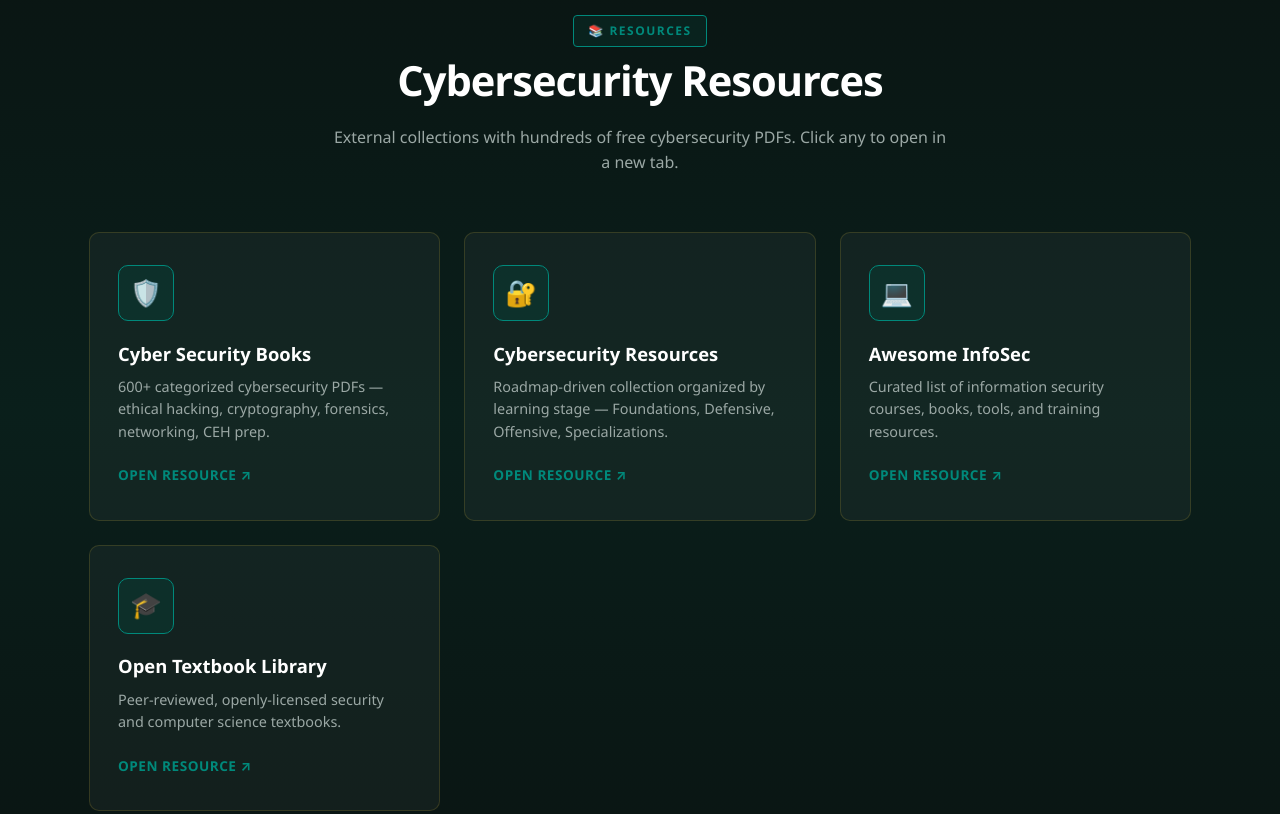
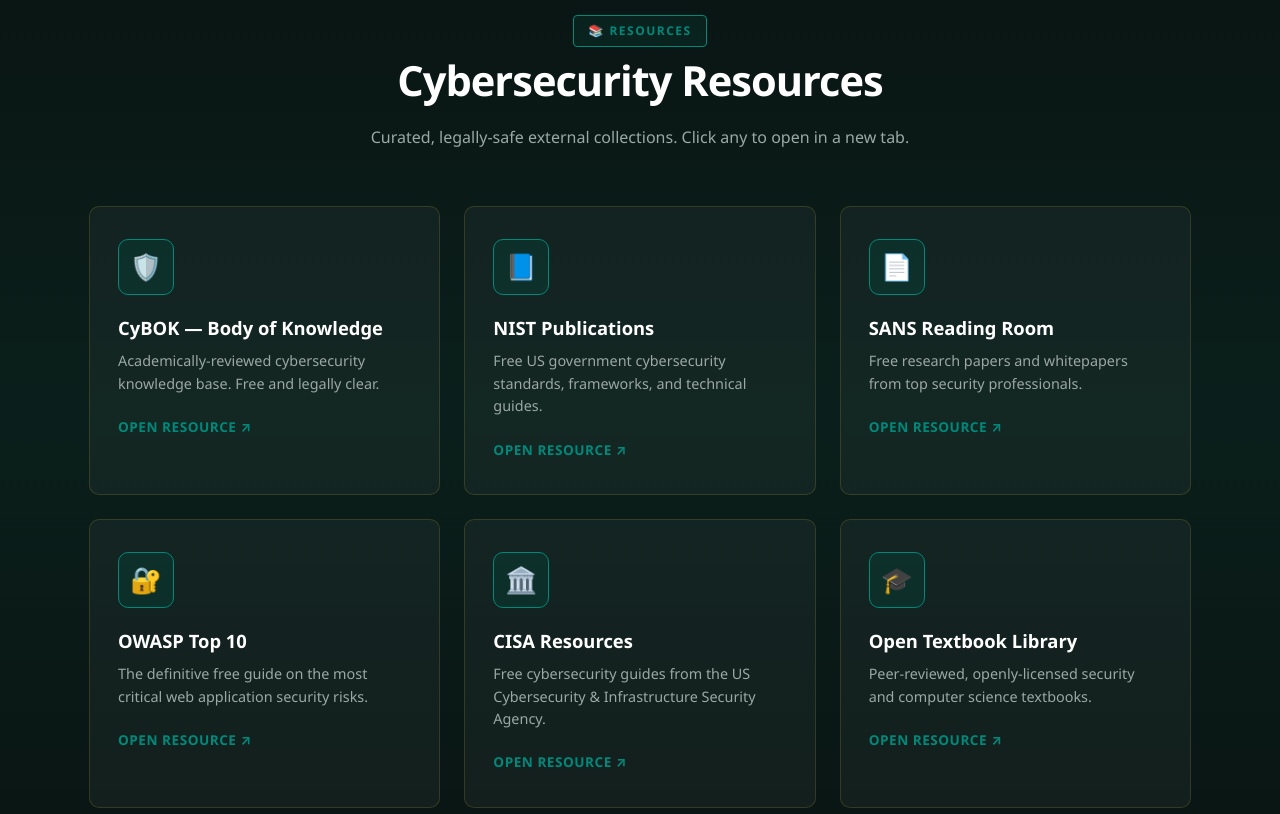
Before and after one commit to Nezziahstanley/fpu-techhub, a website: page public/cyber.html in a window 1280 px wide. Shown: the part 780-1594 px from the top of the page. Drawn offline with Linux system fonts and the light colour scheme; no server answers.

Commit message:
Replace resources with legitimate sources (CyBOK, NIST, SANS, OWASP, MIT OCW, Open Textbook Library)

```diff
--- a/public/cyber.html
+++ b/public/cyber.html
@@ -24,7 +24,6 @@
     </ul>
   </nav>
 
-  <!-- CYBER MODELS SECTION -->
   <section class="domain-section cyber-theme" style="padding-top: 8rem;">
     <div class="container">
       <div class="section-header">
@@ -46,34 +45,48 @@
     </div>
   </section>
 
-  <!-- CYBER RESOURCES -->
-  <section class="domain-section cyber-theme" id="cyber-books">
+  <!-- CYBER RESOURCES (Legitimate sources only) -->
+  <section class="domain-section cyber-theme" id="cyber-resources">
     <div class="container">
       <div class="section-header">
         <span class="badge">📚 Resources</span>
         <h2>Cybersecurity Resources</h2>
-        <p>External collections with hundreds of free cybersecurity PDFs. Click any to open in a new tab.</p>
+        <p>Curated, legally-safe external collections. Click any to open in a new tab.</p>
       </div>
 
       <div class="library-links-grid">
-        <a href="https://github.com/Mr-Infect/cyber-security-books" target="_blank" rel="noopener" class="library-link-card">
+        <a href="https://www.cybok.org/" target="_blank" rel="noopener" class="library-link-card">
           <div class="library-link-icon">🛡️</div>
-          <h3>Cyber Security Books</h3>
-          <p>600+ categorized cybersecurity PDFs — ethical hacking, cryptography, forensics, networking, CEH prep.</p>
+          <h3>CyBOK — Body of Knowledge</h3>
+          <p>Academically-reviewed cybersecurity knowledge base. Free and legally clear.</p>
           <span class="library-link-cta">Open Resource ↗</span>
         </a>
 
-        <a href="https://github.com/arceuzvx/Cybersecurity_resources" target="_blank" rel="noopener" class="library-link-card">
-          <div class="library-link-icon">🔐</div>
-          <h3>Cybersecurity Resources</h3>
-          <p>Roadmap-driven collection organized by learning stage — Foundations, Defensive, Offensive, Specializations.</p>
+        <a href="https://csrc.nist.gov/publications" target="_blank" rel="noopener" class="library-link-card">
+          <div class="library-link-icon">📘</div>
+          <h3>NIST Publications</h3>
+          <p>Free US government cybersecurity standards, frameworks, and technical guides.</p>
           <span class="library-link-cta">Open Resource ↗</span>
         </a>
 
-        <a href="https://github.com/onlurking/awesome-infosec" target="_blank" rel="noopener" class="library-link-card">
-          <div class="library-link-icon">💻</div>
-          <h3>Awesome InfoSec</h3>
-          <p>Curated list of information security courses, books, tools, and training resources.</p>
+        <a href="https://www.sans.org/white-papers/" target="_blank" rel="noopener" class="library-link-card">
+          <div class="library-link-icon">📄</div>
+          <h3>SANS Reading Room</h3>
+          <p>Free research papers and whitepapers from top security professionals.</p>
+          <span class="library-link-cta">Open Resource ↗</span>
+        </a>
+
+        <a href="https://owasp.org/www-project-top-ten/" target="_blank" rel="noopener" class="library-link-card">
+          <div class="library-link-icon">🔐</div>
+          <h3>OWASP Top 10</h3>
+          <p>The definitive free guide on the most critical web application security risks.</p>
+          <span class="library-link-cta">Open Resource ↗</span>
+        </a>
+
+        <a href="https://www.cisa.gov/resources-tools" target="_blank" rel="noopener" class="library-link-card">
+          <div class="library-link-icon">🏛️</div>
+          <h3>CISA Resources</h3>
+          <p>Free cybersecurity guides from the US Cybersecurity & Infrastructure Security Agency.</p>
           <span class="library-link-cta">Open Resource ↗</span>
         </a>
 
--- a/public/script.js
+++ b/public/script.js
@@ -1,5 +1,5 @@
 // ============================================================
-//  FPU TECHHUB — JAVASCRIPT (no e-book library logic)
+//  FPU TECHHUB — JAVASCRIPT
 // ============================================================
 
 const iconMap = {
@@ -53,7 +53,7 @@
     attachTilt();
   } catch (err) {
     console.error('loadSystems error:', err);
-    grid.innerHTML = '<p class="loading">Unable to load systems.</p>';
+    grid.innerHTML = '<p class="loading">Unable to load models.</p>';
   }
 }
 
@@ -99,7 +99,7 @@
               '<h1>' + s.name + '</h1>' +
               '<p>' + (s.shortDesc || '') + '</p>' +
               '<div class="detail-actions">' +
-                '<a href="' + s.externalLink + '" target="_blank" rel="noopener" class="btn ' + (isAI ? 'btn-ai' : 'btn-cyber') + '">🚀 Launch System</a>' +
+                '<a href="' + s.externalLink + '" target="_blank" rel="noopener" class="btn ' + (isAI ? 'btn-ai' : 'btn-cyber') + '">🚀 Launch Model</a>' +
                 '<a href="' + domainHref + '" class="btn btn-ghost">← Back</a>' +
               '</div>' +
               '<div class="detail-status">' +
@@ -132,7 +132,7 @@
       '</section>';
   } catch (err) {
     console.error('renderSystemDetail error:', err);
-    wrap.innerHTML = '<div class="container" style="padding:10rem 1.5rem;"><p>System not found.</p></div>';
+    wrap.innerHTML = '<div class="container" style="padding:10rem 1.5rem;"><p>Model not found.</p></div>';
   }
 }
 
--- a/public/style.css
+++ b/public/style.css
@@ -860,3 +860,98 @@
   letter-spacing: -2px;
   margin-bottom: 2rem;
 }
+
+/* ============================================================
+   EXTERNAL LIBRARY LINKS GRID
+   ============================================================ */
+.library-links-grid {
+  display: grid;
+  grid-template-columns: repeat(auto-fit, minmax(280px, 1fr));
+  gap: 1.5rem;
+  position: relative;
+  z-index: 2;
+}
+
+.library-link-card {
+  display: block;
+  text-decoration: none;
+  color: inherit;
+  padding: 2rem 1.75rem;
+  border-radius: 10px;
+  background: var(--surface);
+  border: 1px solid var(--border);
+  transition: all 0.35s cubic-bezier(0.4, 0, 0.2, 1);
+  position: relative;
+  overflow: hidden;
+}
+
+.library-link-card::before {
+  content: '';
+  position: absolute;
+  top: 0; left: 0; right: 0;
+  height: 3px;
+  transform: scaleX(0);
+  transform-origin: left;
+  transition: transform 0.4s;
+}
+
+.ai-theme .library-link-card::before { background: var(--fpu-gold); }
+.cyber-theme .library-link-card::before { background: var(--cyber-primary); }
+
+.library-link-card:hover {
+  transform: translateY(-6px);
+  background: rgba(255,255,255,0.06);
+  border-color: var(--fpu-gold);
+  box-shadow: 0 20px 40px rgba(0,0,0,0.4);
+}
+.library-link-card:hover::before { transform: scaleX(1); }
+
+.library-link-icon {
+  width: 56px; height: 56px;
+  border-radius: 10px;
+  display: flex; align-items: center; justify-content: center;
+  font-size: 1.6rem;
+  margin-bottom: 1.1rem;
+  border: 1px solid var(--border);
+  background: rgba(0, 77, 64, 0.3);
+}
+.ai-theme .library-link-icon { color: var(--fpu-gold); border-color: var(--fpu-gold); }
+.cyber-theme .library-link-icon { color: var(--cyber-primary); border-color: var(--cyber-primary); }
+
+.library-link-card h3 {
+  font-size: 1.15rem;
+  font-weight: 800;
+  color: #fff;
+  margin-bottom: 0.5rem;
+}
+
+.library-link-card p {
+  color: var(--text-muted);
+  font-size: 0.9rem;
+  margin-bottom: 1.2rem;
+  line-height: 1.55;
+}
+
+.library-link-cta {
+  display: inline-flex;
+  align-items: center;
+  gap: 0.4rem;
+  font-weight: 700;
+  font-size: 0.85rem;
+  text-transform: uppercase;
+  letter-spacing: 0.5px;
+  transition: gap 0.3s;
+}
+.ai-theme .library-link-cta { color: var(--fpu-gold); }
+.cyber-theme .library-link-cta { color: var(--cyber-primary); }
+
+.library-link-card:hover .library-link-cta { gap: 0.8rem; }
+
+/* ============================================================
+   INLINE BOOKS SECTIONS (border separation)
+   ============================================================ */
+#ai-resources,
+#cyber-resources {
+  border-top: 1px solid var(--border);
+  padding-top: 6rem;
+}
```
Also changed, not shown: public/ai.html (+21 -22 lines), public/index.html (+7 -7 lines).
